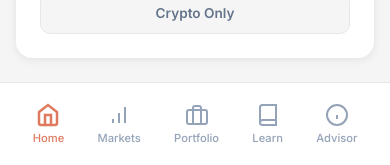
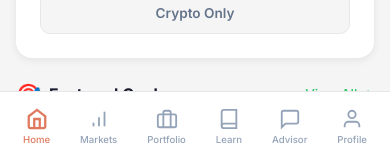
Before and after one commit to ColeJam13/InvestED, a React (Vite) app in the folder frontend/: page / in a window 390 px wide. Shown: the part 679-844 px from the top of the page. Built offline with nearby package versions, Linux system fonts and the light colour scheme; no server answers.

Commit message:
Added profile button back to nav bar

```diff
--- a/frontend/package.json
+++ b/frontend/package.json
@@ -11,6 +11,7 @@
   },
   "dependencies": {
     "axios": "^1.13.2",
+    "lucide-react": "^0.562.0",
     "react": "^19.2.0",
     "react-dom": "^19.2.0"
   },
--- a/frontend/src/components/BottomNav/BottomNav.jsx
+++ b/frontend/src/components/BottomNav/BottomNav.jsx
@@ -48,9 +48,17 @@ const BottomNav = ({ activeView, onNavigate }) => {
             label: 'Advisor',
             icon: (
                 <svg viewBox="0 0 24 24">
-                    <circle cx="12" cy="12" r="10"></circle>
-                    <path d="M12 16v-4"></path>
-                    <path d="M12 8h.01"></path>
+                    <path d="M21 15a2 2 0 0 1-2 2H7l-4 4V5a2 2 0 0 1 2-2h14a2 2 0 0 1 2 2z"></path>
+                </svg>
+            )
+        },
+        {
+            id: 'profile',
+            label: 'Profile',
+            icon: (
+                <svg viewBox="0 0 24 24">
+                    <path d="M20 21v-2a4 4 0 0 0-4-4H8a4 4 0 0 0-4 4v2"></path>
+                    <circle cx="12" cy="7" r="4"></circle>
                 </svg>
             )
         },
--- a/frontend/src/components/BottomNav/BottomNav.module.css
+++ b/frontend/src/components/BottomNav/BottomNav.module.css
@@ -5,7 +5,7 @@
     right: 0;
     display: flex;
     justify-content: space-around;
-    padding: 0.75rem 1rem;
+    padding: 0.5rem 0.5rem 0.75rem;
     background: var(--bg-secondary);
     border-top: 1px solid var(--border-color);
     transition: background-color 0.3s, border-color 0.3s;
@@ -23,7 +23,7 @@
     cursor: pointer;
     background: none;
     border: none;
-    padding: 0.5rem;
+    padding: 0.5rem 0.75rem;
     color: var(--text-muted);
 }
 
@@ -41,7 +41,7 @@
 }
 
 .navItem.active {
-    color: #E07A5F; /* Coral/salmon for light mode */
+    color: #E07A5F;
 }
 
 .navItem.active svg {
@@ -51,3 +51,22 @@
 :global(body.dark-mode) .navItem.active {
     color: var(--accent-green);
 }
+
+.label {
+    font-size: 0.7rem;
+}
+
+@media (max-width: 400px) {
+    .navItem {
+        padding: 0.5rem 0.35rem;
+    }
+
+    .navItem svg {
+        width: 22px;
+        height: 22px;
+    }
+
+    .label {
+        font-size: 0.6rem;
+    }
+}
```
Also changed, not shown: 1 other file (tests, documents, lock files or other folders).
